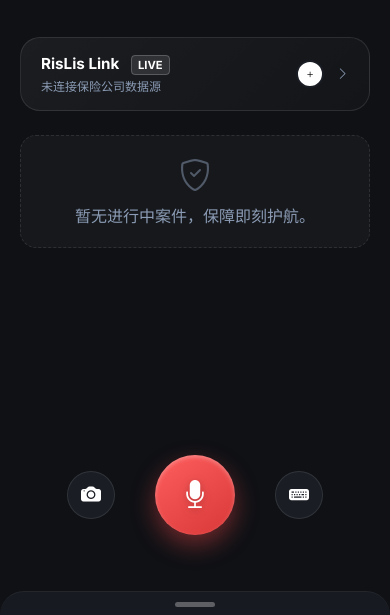
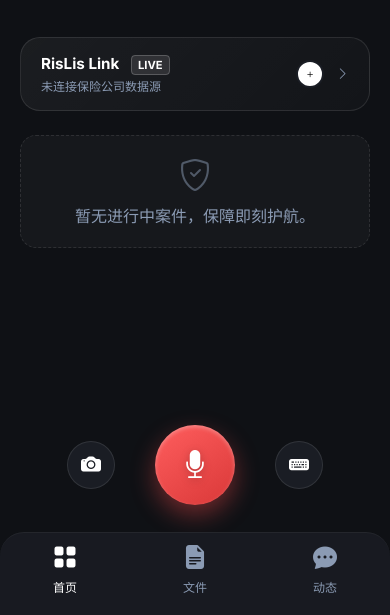
Before and after one commit to Sakee8848/RisLis-WuJi, a plain HTML site: page index.html in a window 390 px wide. Shown: the part 229-844 px from the top of the page. Drawn offline with nearby package versions, Linux system fonts and the light colour scheme.

Commit message:
Switch to Fixed Tab Bar layout significantly improving mobile usability./deploy.sh

```diff
--- a/css/main.css
+++ b/css/main.css
@@ -141,8 +141,8 @@ h2 {
 /* The Red Button Area */
 .red-button-container {
     position: absolute;
-    bottom: 80px;
-    /* Lowered, safe now since drawer is hidden */
+    bottom: 110px;
+    /* Floating above the fixed tab bar */
     left: 0;
     width: 100%;
     display: flex;
@@ -250,44 +250,34 @@ h2 {
     position: fixed;
     bottom: 0;
     left: 50%;
-    transform: translateX(-50%) translateY(calc(100% - 24px)) !important;
-    /* Peek 24px */
+    position: fixed;
+    bottom: 0;
+    left: 50%;
+    transform: translateX(-50%);
+    /* Always centered, no vertical movement */
     width: 100%;
     max-width: 480px;
     background: var(--color-surface-glass);
     border-radius: 24px 24px 0 0;
+    /* Or 0 if you want full width rect */
     border-top: 1px solid rgba(255, 255, 255, 0.05);
     backdrop-filter: blur(20px);
-    z-index: 999;
-    /* Max Z-index */
-    padding-bottom: calc(30px + env(safe-area-inset-bottom));
+    z-index: 900;
+    /* High but below overlays */
+    padding-bottom: calc(10px + env(safe-area-inset-bottom));
     /* iOS Safe Area */
-    transition: transform 0.3s cubic-bezier(0.2, 0.8, 0.2, 1);
+    height: auto;
+    /* Let content define height */
 }
 
-/* Expanded State */
+/* Remove expanded state logic as it's always visible */
 .bottom-drawer.expanded {
-    transform: translateX(-50%) translateY(0);
+    transform: translateX(-50%);
 }
 
+/* Hide the handle since it's fixed */
 .drawer-handle {
-    width: 40px;
-    height: 5px;
-    background: rgba(255, 255, 255, 0.3);
-    border-radius: 3px;
-    margin: 10px auto;
-    position: relative;
-    /* For pseudo element */
-}
-
-/* Increase click area for handle */
-.drawer-handle::after {
-    content: '';
-    position: absolute;
-    top: -20px;
-    bottom: -20px;
-    left: -20px;
-    right: -20px;
+    display: none;
 }
 
 .drawer-nav {
--- a/index.html
+++ b/index.html
@@ -5,7 +5,7 @@
     <meta charset="UTF-8">
     <meta name="viewport" content="width=device-width, initial-scale=1.0, maximum-scale=1.0, user-scalable=no">
     <title>RisLis - Insurance Agent</title>
-    <link rel="stylesheet" href="css/main.css?v=1.1.0">
+    <link rel="stylesheet" href="css/main.css?v=1.2.0">
     <link rel="preconnect" href="https://fonts.googleapis.com">
     <link rel="preconnect" href="https://fonts.gstatic.com" crossorigin>
     <link
--- a/js/app.js
+++ b/js/app.js
@@ -568,40 +568,11 @@ function attachListeners() {
         });
     });
 
-    // Bottom Drawer Mobile Toggle
+    // Bottom Drawer Mobile Toggle (Removed - Now Fixed Bar)
+    /*
     const drawer = document.querySelector('.bottom-drawer');
-    if (drawer) {
-        const toggleDrawer = (e) => {
-            // If dragging, ignore click (optional refinement, but simple toggle is safer for now)
-
-            // Logic:
-            // 1. If hitting handle -> Always toggle
-            // 2. If collapsed -> Any click on the visible tip expands it
-            // 3. If expanded -> Clicking outside/content handles itself, but clicking handle collapses
-
-            const isHandle = e.target.closest('.drawer-handle');
-            const isExpanded = drawer.classList.contains('expanded');
-
-            if (isHandle) {
-                // Handle always toggles
-                drawer.classList.toggle('expanded');
-                e.stopPropagation(); // Prevent double firing
-            } else if (!isExpanded) {
-                // If collapsed, clicking anywhere on the visible part expands it
-                drawer.classList.add('expanded');
-            }
-        };
-
-        drawer.addEventListener('click', toggleDrawer);
-        // drawer.addEventListener('touchstart', toggleDrawer); // Optional if click is sluggish, but click is usually safer to avoid ghost clicks
-
-        // Add a global click listener to close drawer when clicking outside
-        document.addEventListener('click', (e) => {
-            if (drawer.classList.contains('expanded') && !drawer.contains(e.target)) {
-                drawer.classList.remove('expanded');
-            }
-        });
-    }
+    if (drawer) { ... }
+    */
 
     if (btnRed) {
         const startListening = () => {
```
Also changed, not shown: 1 other file.
